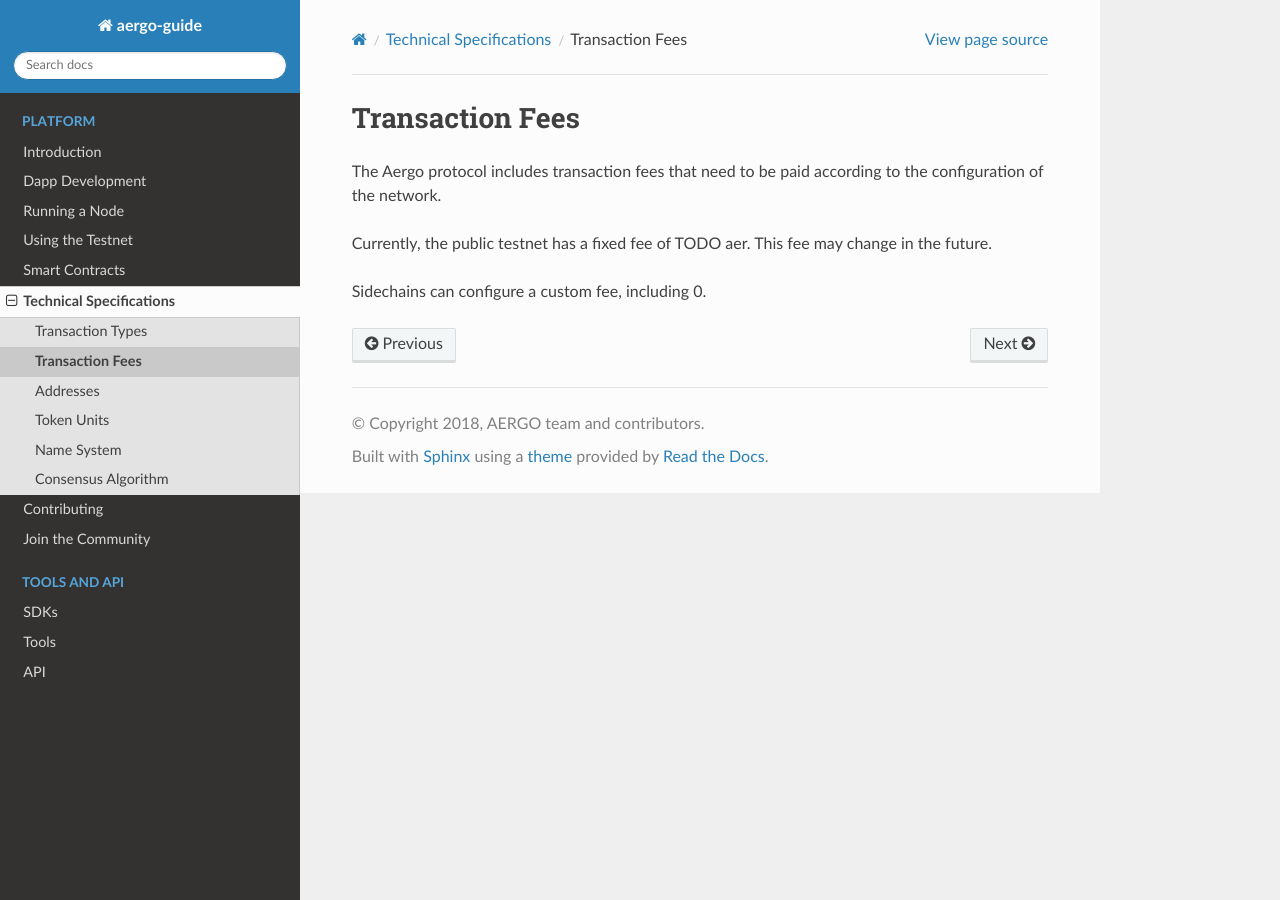
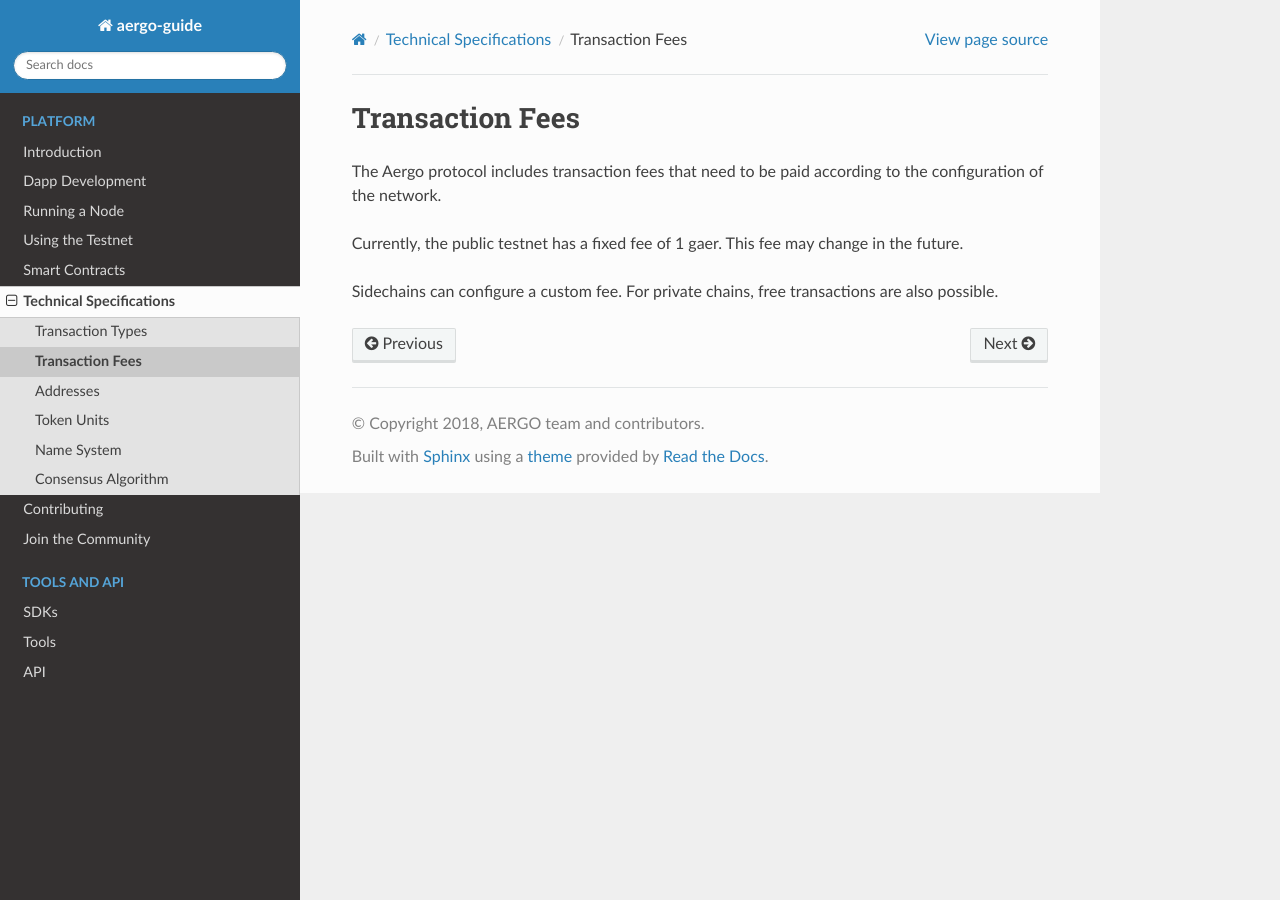
Before and after one commit to aergoio/guide, a Sphinx documentation site: the page built from source/specs/fees.rst, in a window 1280 px wide. Built offline with Sphinx 7.4.7 and the Read the Docs theme 2.0.0, drawn with Linux system fonts in a browser that asks for light colours.

Commit message:
update default fee

```diff
--- a/source/specs/fees.rst
+++ b/source/specs/fees.rst
@@ -3,6 +3,6 @@ Transaction Fees
 
 The Aergo protocol includes transaction fees that need to be paid according to the configuration of the network.
 
-Currently, the public testnet has a fixed fee of TODO aer. This fee may change in the future.
+Currently, the public testnet has a fixed fee of 1 gaer. This fee may change in the future.
 
-Sidechains can configure a custom fee, including 0.
+Sidechains can configure a custom fee. For private chains, free transactions are also possible.
```
